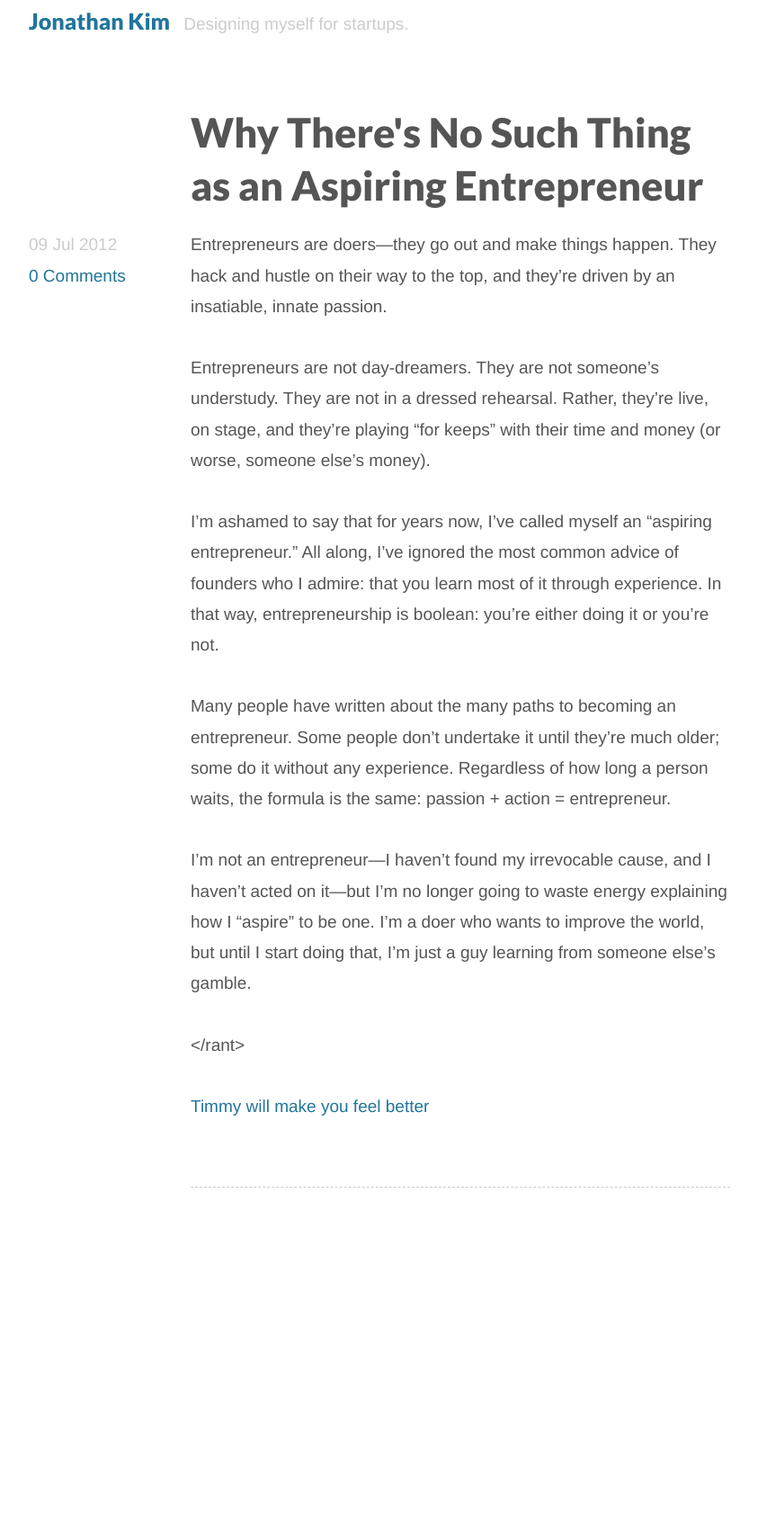
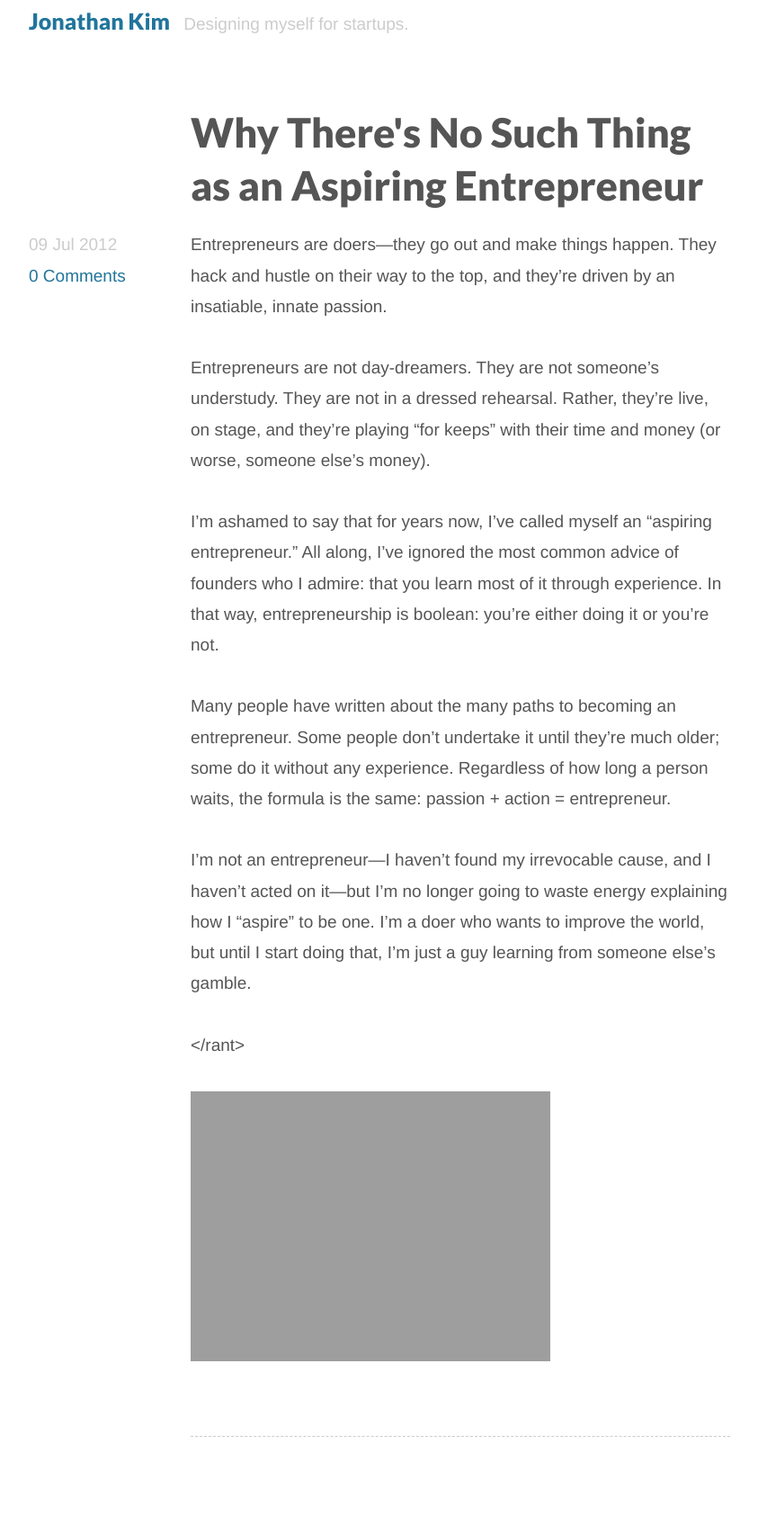
Before and after one commit to hijonathan/jonathan-kim.com, a Jekyll site: the page built from _posts/2012-07-09-why-theres-no-such-thing-as-an-aspiring-entrepreneur.md, in a window 1280 px wide. Shown: the whole page at 90% size, without its empty margins (218-1061 px from the left). Built offline with Jekyll 4.4.1, drawn with Linux system fonts in a browser that asks for light colours; before the commit the page ends 1418 px from its top, so only the background shows below that.

Commit message:
This is an image.

```diff
--- a/_posts/2012-07-09-why-theres-no-such-thing-as-an-aspiring-entrepreneur.md
+++ b/_posts/2012-07-09-why-theres-no-such-thing-as-an-aspiring-entrepreneur.md
@@ -25,4 +25,4 @@ I'm not an entrepreneur—I haven't found my irrevocable cause, and I haven't ac
 
 &lt;/rant&gt;
 
-[Timmy will make you feel better](http://jonathan-kim.com/wp/wp-content/uploads/2012/07/aspiring-entrepreneur-timmy.jpg)
+![Timmy will make you feel better](http://jonathan-kim.com/wp/wp-content/uploads/2012/07/aspiring-entrepreneur-timmy.jpg)
```
